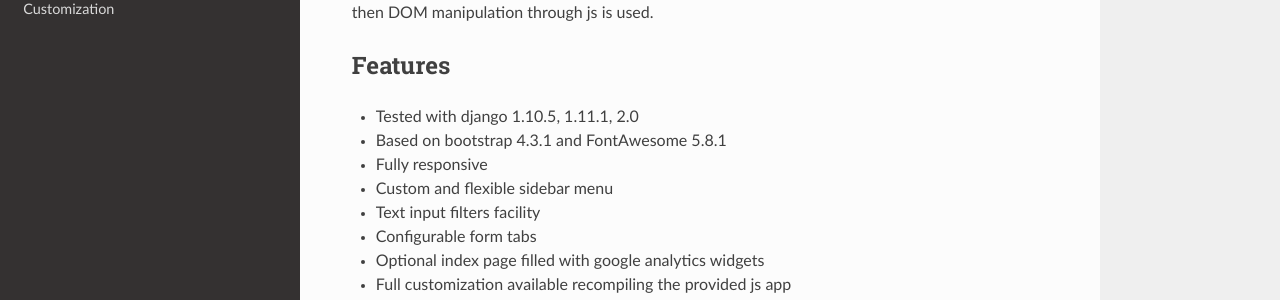
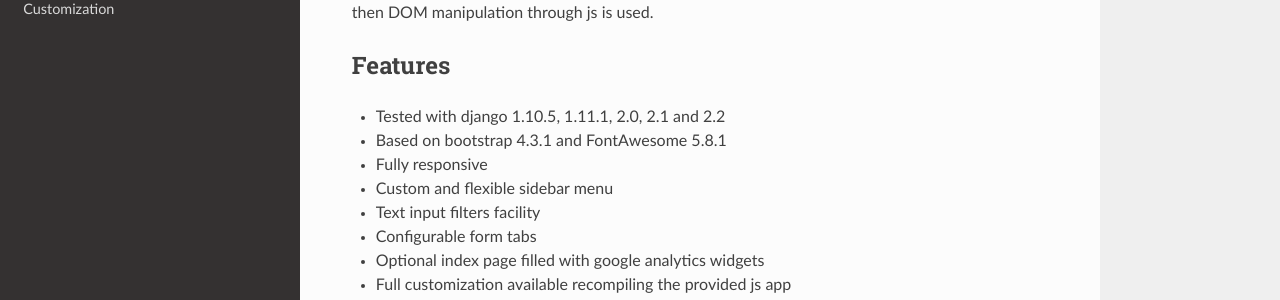
Before and after one commit to otto-torino/django-baton, a Sphinx documentation site: the page built from docs/index.rst, in a window 1280 px wide and 900 px high. Shown: the part 255-555 px from the top of the window. Built offline with Sphinx 7.4.7 and the Read the Docs theme 2.0.0, drawn with Linux system fonts in a browser that asks for light colours.

Commit message:
updates docs

```diff
--- a/docs/index.rst
+++ b/docs/index.rst
@@ -14,7 +14,7 @@ Everything is done with css (sass and bootstrap mixins), and when the markup nee
 Features
 --------
 
-- Tested with django 1.10.5, 1.11.1, 2.0
+- Tested with django 1.10.5, 1.11.1, 2.0, 2.1 and 2.2
 - Based on bootstrap 4.3.1 and FontAwesome 5.8.1
 - Fully responsive
 - Custom and flexible sidebar menu
```
